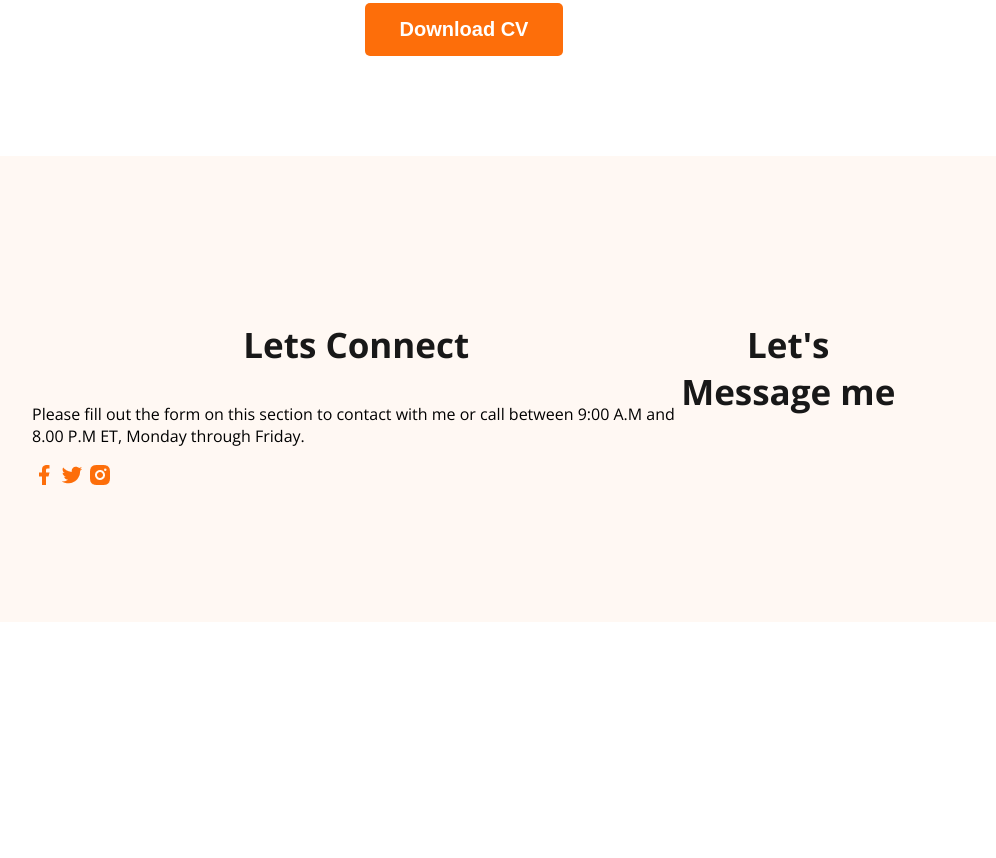
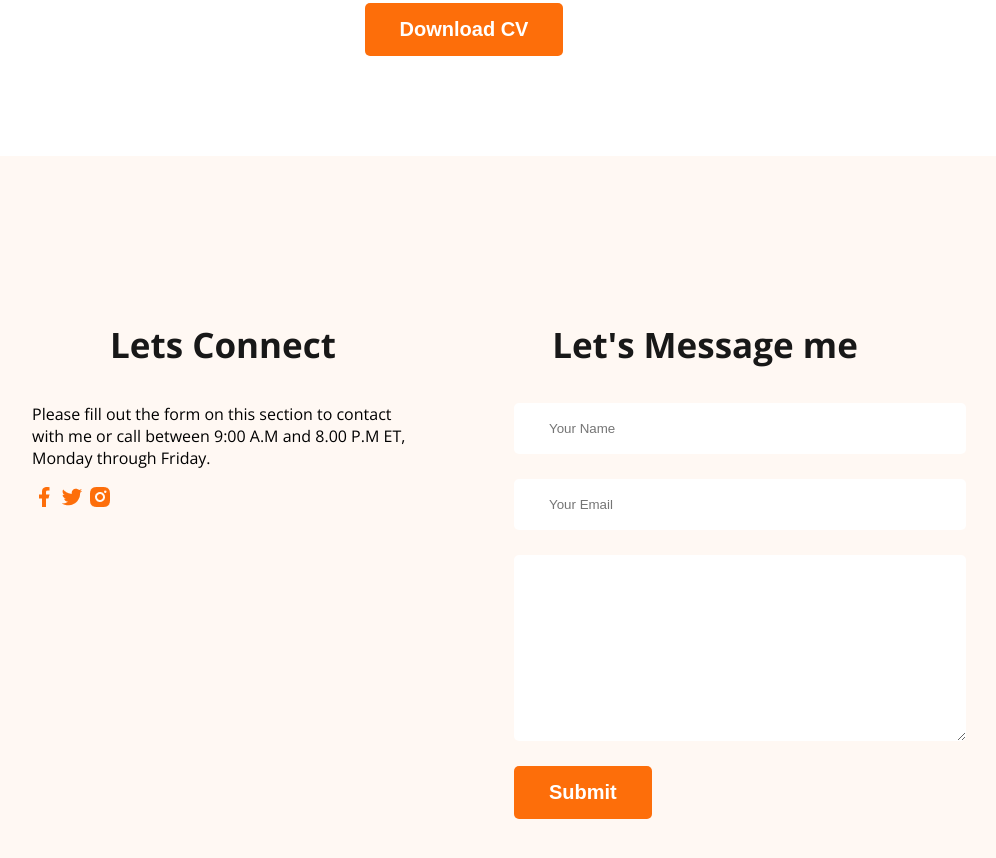
Before and after one commit to hmrasel786/webdeveloper-portfolio, a plain HTML site: page index.html in a window 1280 px wide. Shown: the part 2975-3833 px from the top of the page, without its empty margins (176-1172 px from the left). Before the commit the page ends 3605 px from the top, so only its background shows below. Drawn offline with nearby package versions, Linux system fonts and the light colour scheme.

Commit message:
added all form

```diff
--- a/index.html
+++ b/index.html
@@ -167,6 +167,12 @@
         </div>
         <div class="footer-column">
             <h3 class="section-title"> Let's Message me</h3>
+            <form class="contact" action="">
+                <input type="text" placeholder="Your Name">
+                <input type="email" name=""  placeholder="Your Email" id="">
+                <textarea name="" id="" cols="30" rows="10"></textarea>
+                <input class="btn-primary" type="submit" value="Submit">
+            </form>
         </div>
 
     </footer>
--- a/styles/Portfolio.css
+++ b/styles/Portfolio.css
@@ -168,7 +168,22 @@ main section{
 /* footer style */
 footer{
     display: flex;
+    gap: 100px;
     background: #FFF8F3;
     margin-top: 100px;
     padding: 130px 200px;
 }
+.footer-column{
+    width: 50%;
+}
+.contact input[type="text"], .contact input[type="email"], textarea{
+    display: block;
+    margin-bottom: 25px;
+    padding: 18px 35px;
+    color: #757575;
+    border-radius: 5px;
+    background: #FFF;
+    border: 0;
+    width: 100%;
+
+}
```
